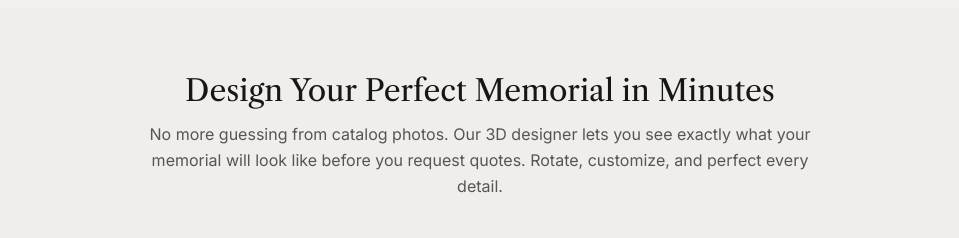
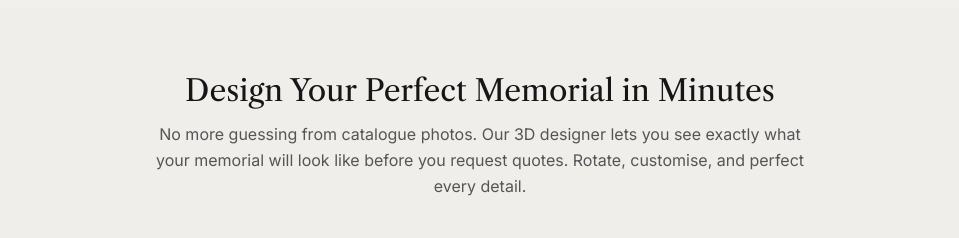
Before and after one commit to paps88/Pillaar-Landing-Page, a Next.js app: page / in a window 1280 px wide. Shown: the part 980-1218 px from the top of the page, without its empty margins (160-1119 px from the left). Built offline with nearby package versions, Linux system fonts and the light colour scheme.

Commit message:
Update video-section.tsx
amend video wording to US

```diff
--- a/components/video-section.tsx
+++ b/components/video-section.tsx
@@ -35,7 +35,7 @@ export function VideoSection() {
           {"Design Your Perfect Memorial in Minutes"}
         </h2>
         <p className="text-muted-foreground text-center mb-10 max-w-2xl mx-auto leading-relaxed">
-          No more guessing from catalog photos. Our 3D designer lets you see exactly what your memorial will look like before you request quotes. Rotate, customize, and perfect every detail.
+          No more guessing from catalogue photos. Our 3D designer lets you see exactly what your memorial will look like before you request quotes. Rotate, customise, and perfect every detail.
         </p>
 
         <div className="relative group border border-border bg-card overflow-hidden">
```
